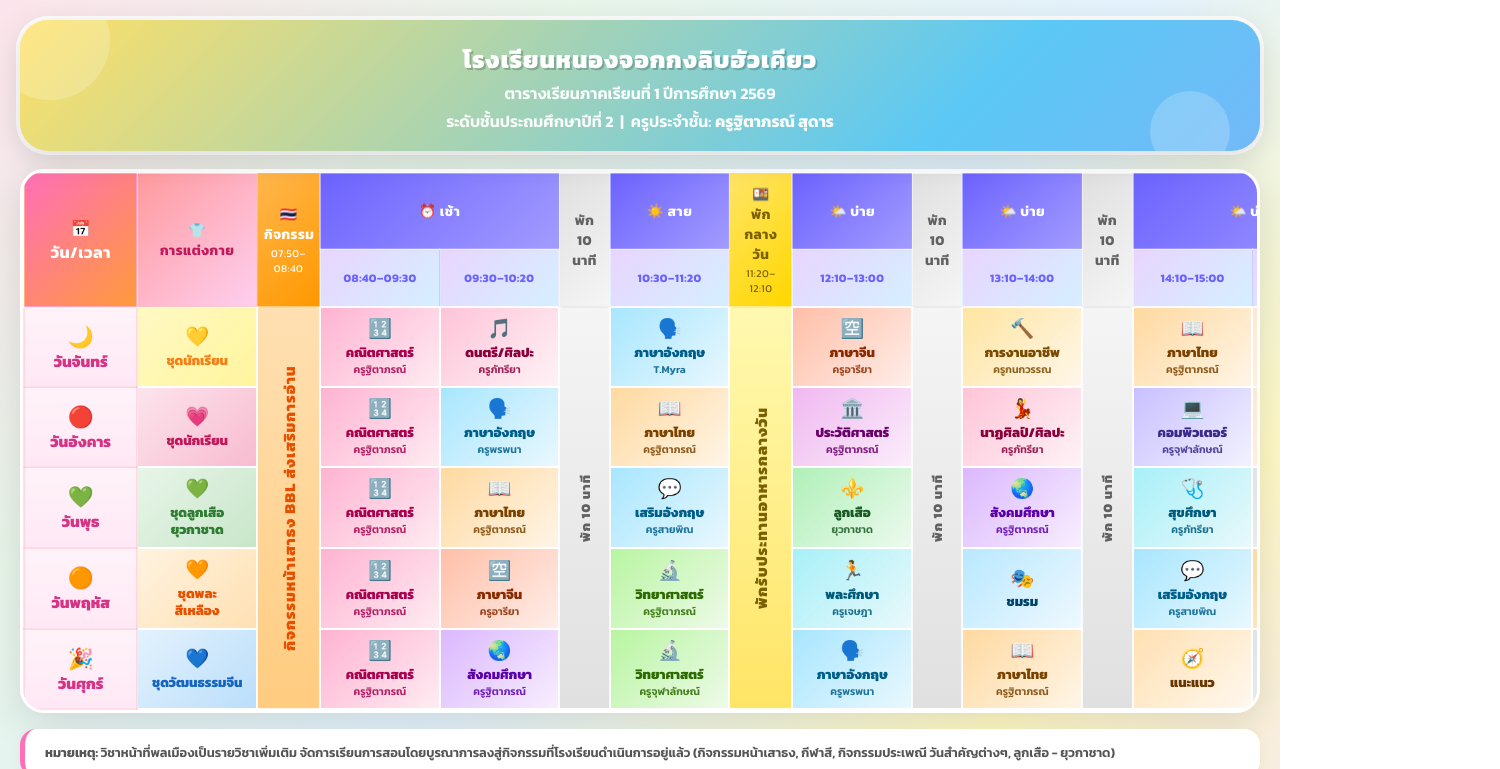
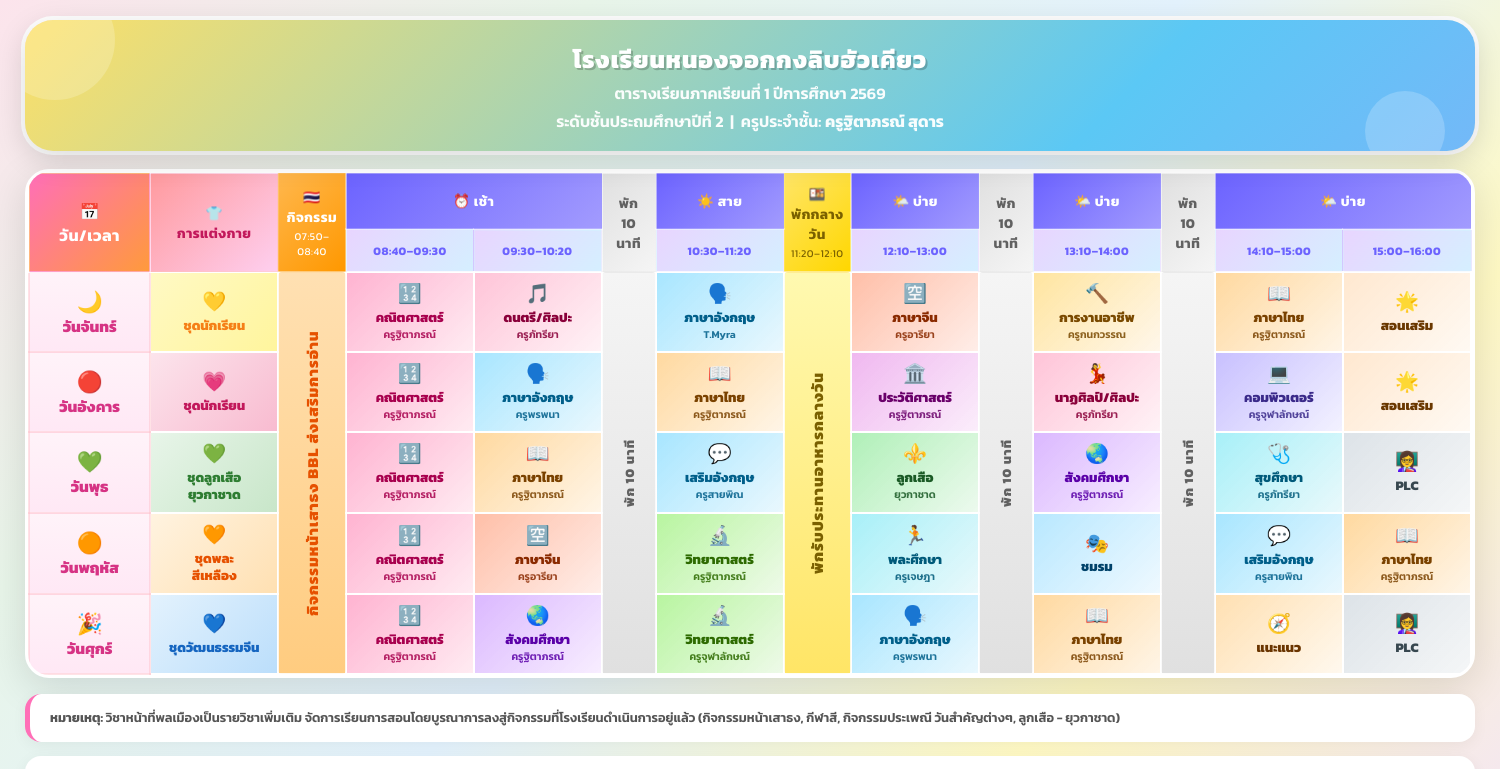
Before and after one commit to ttkz-coder/timetable_p.2, a plain HTML site: page index.html in a window 1280 px wide. Both pictures are taken after a click on the button "📸 ดาวน์โหลดตารางเรียนเป็นรูปภาพ". Shown: the top 769 px of the page, 1500 px wide, since content can reach past the window. Drawn offline with nearby package versions, Linux system fonts and the light colour scheme.

Commit message:
index.html

```diff
--- a/index.html
+++ b/index.html
@@ -28,9 +28,17 @@
 
   body {
     font-family: 'Kanit', sans-serif;
+    background-color: #f8f9fa; /* สีพื้นหลังรอบนอกสุด */
+    margin: 0;
+  }
+
+  /* พื้นที่เป้าหมายสำหรับการแคปเจอร์รูปภาพ */
+  #captureArea {
     background: linear-gradient(135deg, #fce4ec 0%, #e8f5e9 25%, #e3f2fd 50%, #fff9c4 75%, #f3e5f5 100%);
+    padding: 20px;
     min-height: 100vh;
-    padding: 20px;
+    box-sizing: border-box;
+    transition: width 0.1s;
   }
 
   .wrapper {
@@ -89,13 +97,13 @@
     box-shadow: 0 10px 40px rgba(0,0,0,0.12);
     overflow: hidden;
     border: 3px solid white;
-    overflow-x: auto;
+    overflow-x: auto; /* เลื่อนซ้ายขวาได้ในจอมือถือ */
   }
 
   table {
     width: 100%;
     border-collapse: collapse;
-    min-width: 1350px;
+    min-width: 1350px; /* บังคับความกว้างตารางขั้นต่ำ */
   }
 
   /* Header row */
@@ -270,8 +278,9 @@
   /* Download Button Styles */
   .action-buttons {
     text-align: center;
-    margin-top: 30px;
-    padding-bottom: 20px;
+    margin-top: 20px;
+    padding-bottom: 40px;
+    background-color: #f8f9fa; /* แมทช์กับพื้นหลังบอดี้ */
   }
   #downloadBtn {
     background: linear-gradient(135deg, #ff6fb7, #6c63ff);
@@ -296,6 +305,9 @@
 </style>
 </head>
 <body>
+
+<!-- พื้นที่ถูกห่อหุ้มสำหรับการดาวน์โหลดเป็นภาพ -->
+<div id="captureArea">
   <div class="wrapper">
 
     <!-- Header -->
@@ -347,7 +359,6 @@
               <span class="subj-name">ชุดนักเรียน</span>
             </td>
 
-          <!-- กิจกรรมหน้าเสาธง (รวบ 5 แถว) -->
             <td rowspan="5" class="vertical-merge assembly-col">
               <div class="v-wrapper"><span class="v-text">กิจกรรมหน้าเสาธง BBL ส่งเสริมการอ่าน</span></div>
             </td>
@@ -363,7 +374,6 @@
               <span class="subj-teacher">ครูภัทรียา</span>
             </td>
 
-          <!-- พัก 10 นาที (รวบ 5 แถว) -->
             <td rowspan="5" class="vertical-merge break-col">
               <div class="v-wrapper"><span class="v-text">พัก 10 นาที</span></div>
             </td>
@@ -374,7 +384,6 @@
               <span class="subj-teacher">T.Myra</span>
             </td>
 
-          <!-- พักกลางวัน (รวบ 5 แถว) -->
             <td rowspan="5" class="vertical-merge lunch-col">
               <div class="v-wrapper"><span class="v-text">พักรับประทานอาหารกลางวัน</span></div>
             </td>
@@ -385,7 +394,6 @@
               <span class="subj-teacher">ครูอารียา</span>
             </td>
 
-          <!-- พัก 10 นาที (รวบ 5 แถว) -->
             <td rowspan="5" class="vertical-merge break-col">
               <div class="v-wrapper"><span class="v-text">พัก 10 นาที</span></div>
             </td>
@@ -396,7 +404,6 @@
               <span class="subj-teacher">ครูกนกวรรณ</span>
             </td>
 
-          <!-- พัก 10 นาที (รวบ 5 แถว) -->
             <td rowspan="5" class="vertical-merge break-col">
               <div class="v-wrapper"><span class="v-text">พัก 10 นาที</span></div>
             </td>
@@ -420,7 +427,7 @@
             </td>
 
             <td class="subject dress-pink">
-            <span class="subj-icon">💗</span> <!-- แก้ไขอิโมจิหัวใจสีชมพูเป็นตัวที่รองรับสากล -->
+              <span class="subj-icon">💗</span>
               <span class="subj-name">ชุดนักเรียน</span>
             </td>
 
@@ -627,6 +634,7 @@
     </div>
 
   </div>
+</div>
 
 <!-- Download Button Container -->
 <div class="action-buttons" data-html2canvas-ignore="true">
@@ -640,31 +648,54 @@
     btn.innerHTML = "⏳ กำลังสร้างรูปภาพ...";
     btn.disabled = true;
 
-    // เลื่อนหน้าจอกลับไปด้านบนสุดก่อนทำการแคปเจอร์
+    // ส่วนประกอบที่เราจะจัดการเพื่อให้แคปเจอร์ภาพได้เต็มๆบนมือถือ
+    const captureArea = document.getElementById('captureArea');
+    const tableContainer = document.querySelector('.table-container');
+
+    // เลื่อนหน้าจอกลับไปด้านบนสุดก่อน
     window.scrollTo(0, 0);
 
+    // เก็บค่า CSS เดิมเอาไว้
+    const origCaptureWidth = captureArea.style.width;
+    const origTableOverflow = tableContainer.style.overflowX;
+
+    // บังคับขยายความกว้างเพื่อไม่ให้โดนตัดขอบในจอมือถือ
+    // (ตารางเรากว้างประมาณ 1350px + padding รอบนอก)
+    captureArea.style.width = '1500px';
+    tableContainer.style.overflowX = 'visible';
+
+    // หน่วงเวลาเล็กน้อยเพื่อให้เบราว์เซอร์จัด Layout ใหม่ให้เสร็จก่อน
     setTimeout(() => {
-      html2canvas(document.body, {
-        scale: 2,
+      html2canvas(captureArea, {
+        scale: 3, // 🌟 ปรับเพิ่มเป็น 3 เพื่อให้ภาพมีความละเอียด (Resolution) สูงขึ้นและคมชัดเมื่อซูม
         useCORS: true,
-        backgroundColor: '#e8f5e9'
+        backgroundColor: null
       }).then(canvas => {
         const link = document.createElement('a');
         link.download = 'ตารางเรียน_ป2.png';
-        link.href = canvas.toDataURL('image/png');
+        link.href = canvas.toDataURL('image/png', 1.0); // 🌟 บังคับคุณภาพ (Quality) สูงสุด
         link.click();
+
+        // คืนค่า CSS ให้กลับมาเป็นแบบ Responsive เพื่อให้ใช้งานบนมือถือได้ปกติ
+        captureArea.style.width = origCaptureWidth;
+        tableContainer.style.overflowX = origTableOverflow;
 
         btn.innerHTML = originalText;
         btn.disabled = false;
       }).catch(err => {
         console.error("Error generating image: ", err);
+
+        // คืนค่า CSS แม้จะเกิด error
+        captureArea.style.width = origCaptureWidth;
+        tableContainer.style.overflowX = origTableOverflow;
+
         btn.innerHTML = "❌ เกิดข้อผิดพลาด";
         setTimeout(() => {
           btn.innerHTML = originalText;
           btn.disabled = false;
         }, 2000);
       });
-    }, 500); // เพิ่มเวลาหน่วงเล็กน้อยเพื่อให้แน่ใจว่าฟอนต์และสไตล์ประมวลผลเสร็จแล้วก่อนแคป
+    }, 400);
   });
 </script>
 </body>
```
Lines whose indentation alone changed are shown as unchanged.
